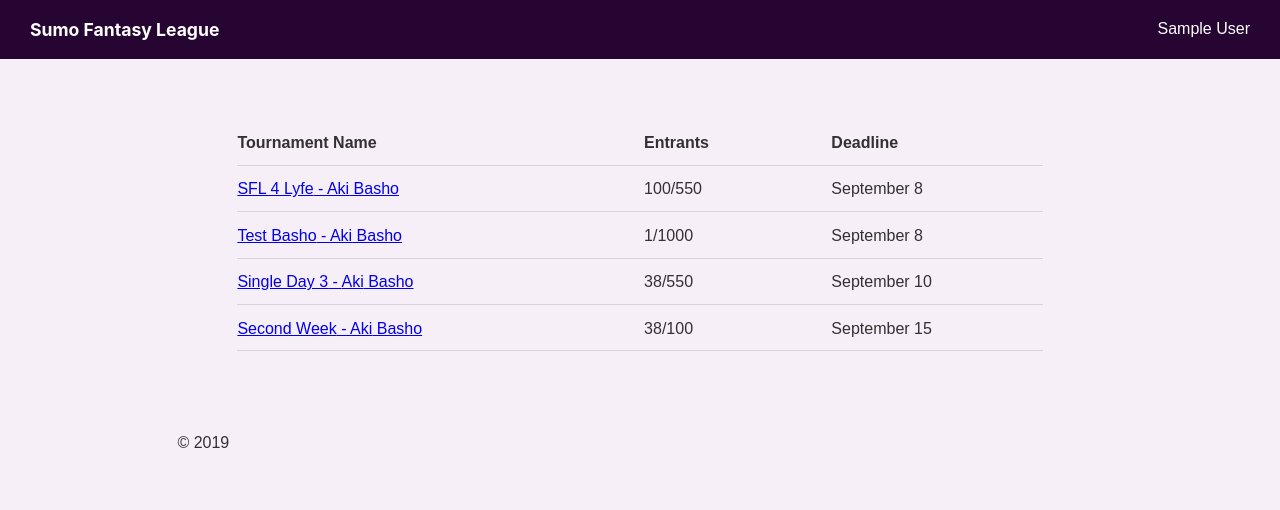
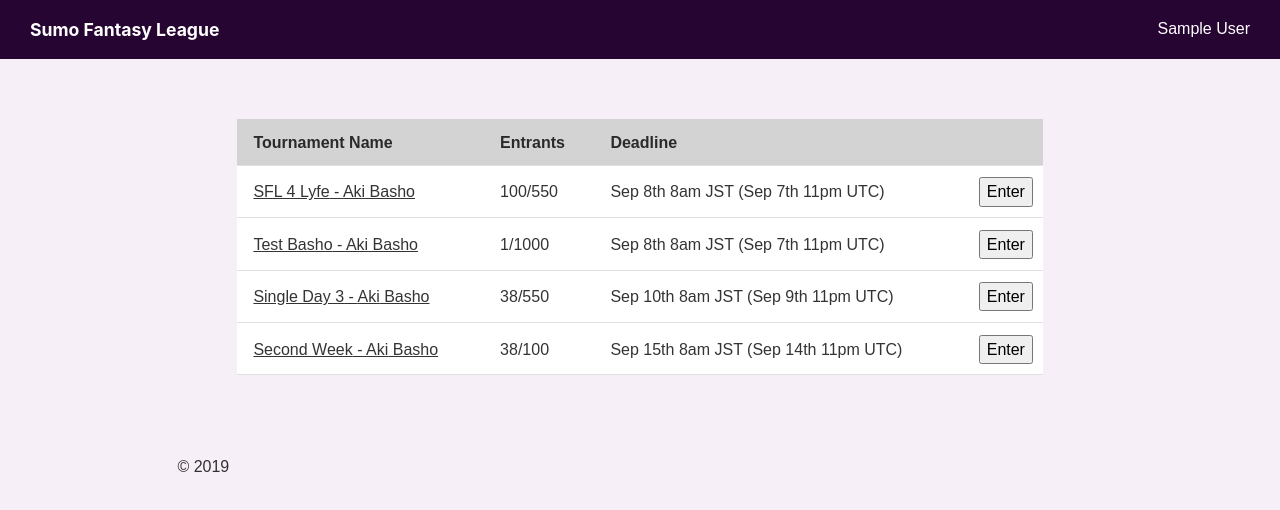
Before and after one commit to vpugh/gatsby-sfl, a Gatsby site: page / in a window 1280 px wide. Built offline with nearby package versions, Linux system fonts and the light colour scheme; Gatsby itself is replaced by a stand-in of ours.

Commit message:
Get timezones working

```diff
--- a/package.json
+++ b/package.json
@@ -14,6 +14,7 @@
     "gatsby-source-filesystem": "^2.1.9",
     "gatsby-source-wordpress": "^3.1.14",
     "gatsby-transformer-sharp": "^2.2.6",
+    "moment-timezone": "^0.5.27",
     "prop-types": "^15.7.2",
     "react": "^16.9.0",
     "react-dom": "^16.9.0",
--- a/src/data/lobby-test-data.json
+++ b/src/data/lobby-test-data.json
@@ -1,7 +1,7 @@
 [
   {
     "name": "SFL 4 Lyfe",
-    "startTime": "September 8",
+    "startTime": "2019-09-08 08:00",
     "totalEntrants": 100,
     "maxEntrants": 550,
     "id": "daff6308-a8ff-4c54-a897-efb04b573902",
@@ -12,7 +12,7 @@
   },
   {
     "name": "Test Basho",
-    "startTime": "September 8",
+    "startTime": "2019-09-08 08:00",
     "totalEntrants": 1,
     "maxEntrants": 1000,
     "id": "9a999a6f-9b5b-432f-954d-4fd50c7a7500",
@@ -23,7 +23,7 @@
   },
   {
     "name": "Single Day 3",
-    "startTime": "September 10",
+    "startTime": "2019-09-10 08:00",
     "totalEntrants": 38,
     "maxEntrants": 550,
     "id": "b929bf66-8f17-414d-a45c-e38e245d5834",
@@ -34,7 +34,7 @@
   },
   {
     "name": "Second Week",
-    "startTime": "September 15",
+    "startTime": "2019-09-15 08:00",
     "totalEntrants": 38,
     "maxEntrants": 100,
     "id": "af4feb77-d4c2-4363-90de-6eabd76da772",
--- a/src/pages/index.js
+++ b/src/pages/index.js
@@ -3,23 +3,53 @@ import Layout from "../components/layout"
 import SEO from "../components/seo"
 import { Link } from 'gatsby';
 import TestLobbyData from '../data/lobby-test-data.json';
+import moment from 'moment-timezone';
+
+const september = moment("2019-09-08T12:00:00Z");
+const septFormat = september.format('ha z');
+const sepJST = september.tz('Asia/Tokyo').format('ha z');
+console.log(september, septFormat, sepJST);
+
+const newYork = moment.tz("2014-06-01 12:00", "America/New_York");
+const originalTokyo = moment.tz("2019-09-08 08:00", "Asia/Tokyo");
+const la = newYork.clone().tz("America/Los_Angeles");
+const tokyo2 = newYork.clone().tz("Asia/Tokyo");
+console.log(originalTokyo.format('MMM Do ha z'), newYork.format('ha z'), la.format('ha z'), tokyo2.format('ha z'));
+
+const clientTz = Intl.DateTimeFormat().resolvedOptions().timeZone;
+console.log('TimeZone', clientTz);
+
+const japaneseTime = moment("2019-09-08 8:00").tz('Asia/Tokyo').format('ha z');
+console.log(japaneseTime);
 
 const IndexPage = () => (
   <Layout>
     <SEO title="Home" />
     <table>
-      <tr>
-        <th>Tournament Name</th>
-        <th>Entrants</th>
-        <th>Deadline</th>
-      </tr>
-      {TestLobbyData.filter(d => d.tournamentType === 'public').map(data => (
-        <tr>
-          <td><Link to={`/tournament/${data.id}`}>{data.name} - {data.bashoType} Basho</Link></td>
-          <td>{data.totalEntrants}/{data.maxEntrants}</td>
-          <td>{data.startTime}</td>
+      <tbody>
+        <tr style={{ backgroundColor: 'lightgray' }}>
+          <th style={{ paddingLeft: '16px', paddingRight: '16px' }}>Tournament Name</th>
+          <th style={{ paddingLeft: '16px', paddingRight: '16px' }}>Entrants</th>
+          <th style={{ paddingLeft: '16px', paddingRight: '16px' }}>Deadline</th>
+          <th></th>
         </tr>
-      ))}
+        {TestLobbyData.filter(d => d.tournamentType === 'public').map(data => {
+          // const newYork = moment.tz("2014-06-01 12:00", "America/New_York");
+          const jpTime = moment.tz(data.startTime, "Asia/Tokyo");
+          return (
+            <tr style={{ backgroundColor: 'white' }} key={data.id}>
+              <td style={{ paddingLeft: '16px', paddingRight: '16px' }}><Link style={{ color: 'inherit' }} to={`/tournament/${data.id}`}>{data.name} - {data.bashoType} Basho</Link></td>
+              <td style={{ paddingLeft: '16px', paddingRight: '16px' }}>{data.totalEntrants}/{data.maxEntrants}</td>
+              <td style={{ paddingLeft: '16px', paddingRight: '16px' }}>
+                {jpTime.format('MMM Do ha z')}
+                {' '}
+                ({jpTime.clone().tz(clientTz).format('MMM Do ha z')})
+              </td>
+              <td><button>Enter</button></td>
+            </tr>
+          )
+        })}
+      </tbody>
     </table>
   </Layout>
 )
```
Also changed, not shown: 1 other file.
